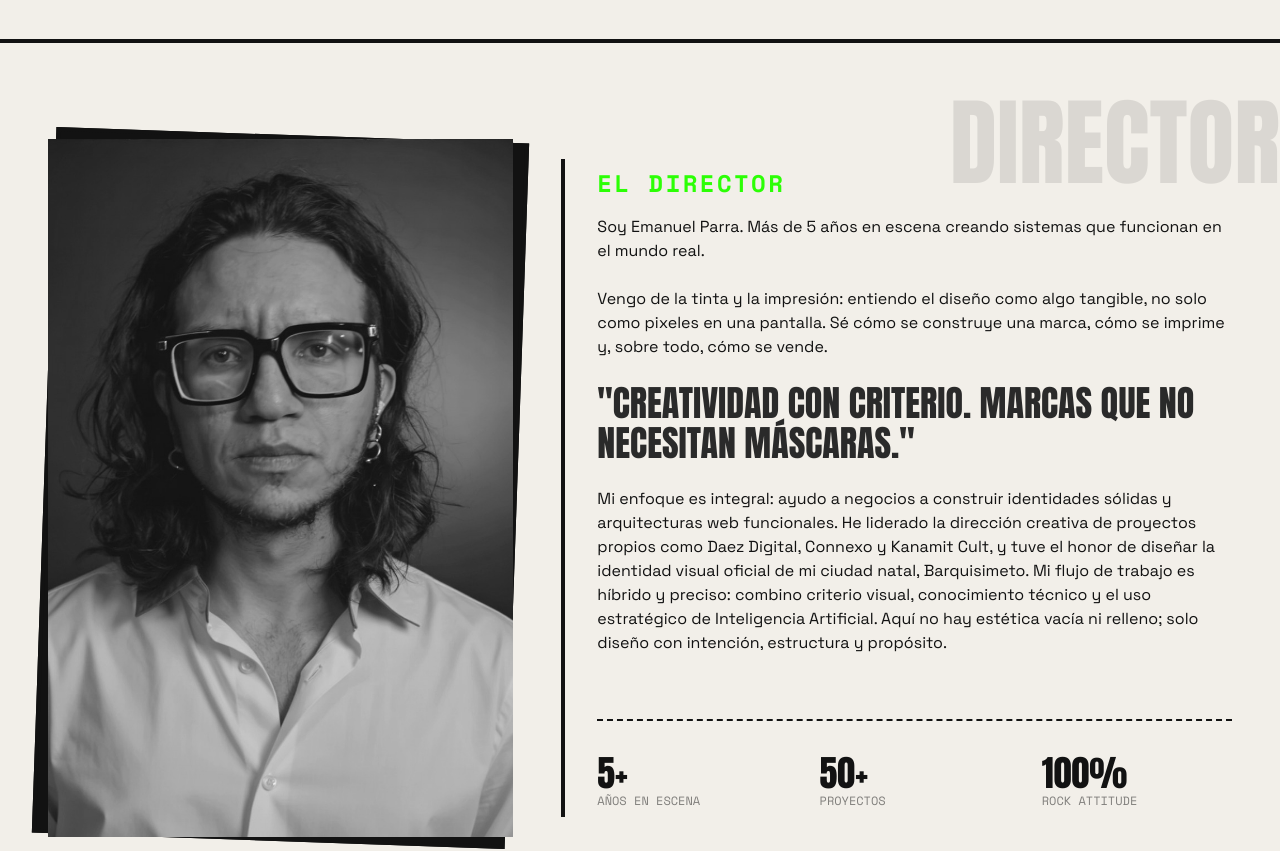
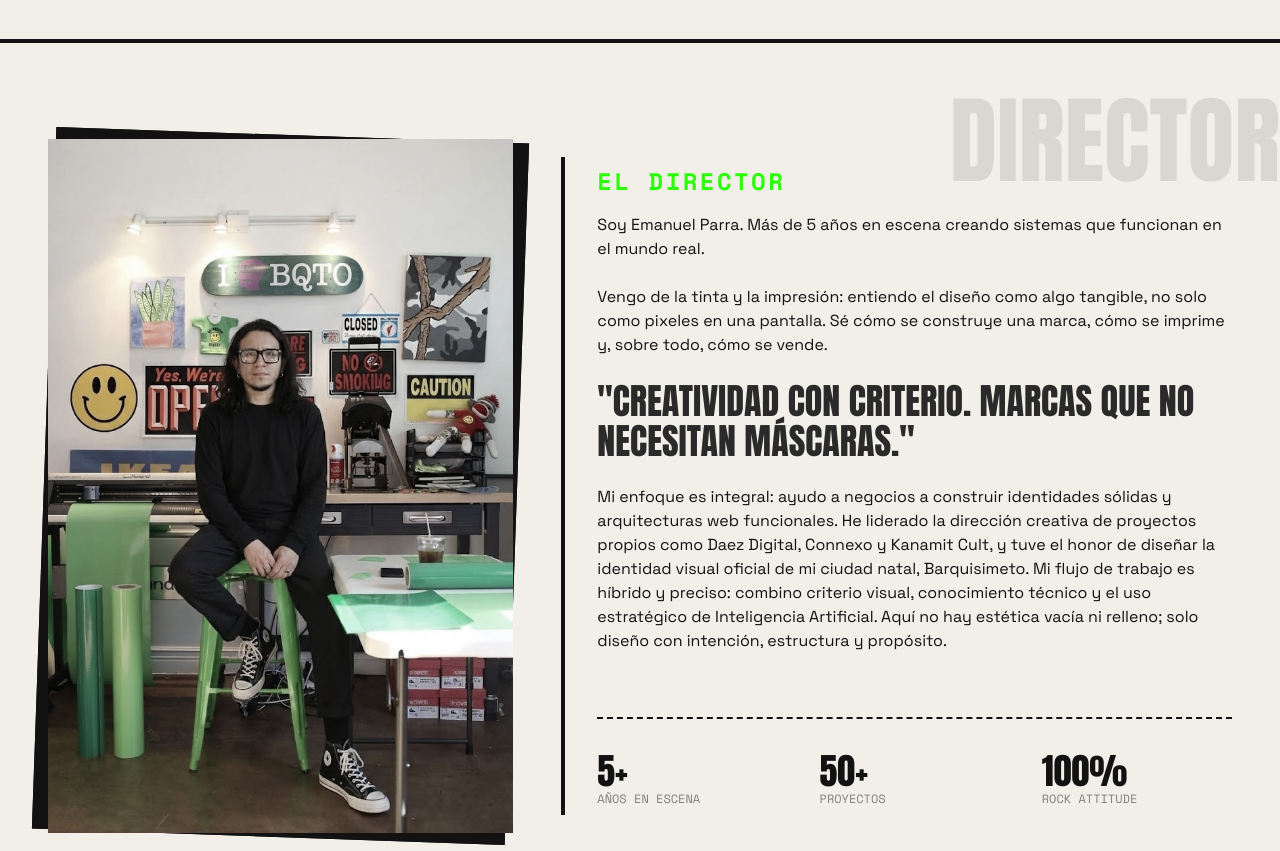
Before and after one commit to aiwass-studio/aiwass-studio, a React (Vite) app: page / in a window 1280 px wide. Shown: the part 5180-6031 px from the top of the page. Built offline with nearby package versions, Linux system fonts and the light colour scheme; no server answers.

Commit message:
Update Director image and style

```diff
--- a/components/About.tsx
+++ b/components/About.tsx
@@ -37,9 +37,9 @@ const About: React.FC<AboutProps> = ({ language }) => {
             <div className="absolute inset-[-4px] border-4 border-daez-ink bg-daez-ink rotate-2 z-0"></div>
             <div className="relative overflow-hidden bg-[#2CFF05]">
               <img
-                src="/assets/director.png"
+                src="/assets/director.jpg"
                 alt="Emanuel Parra"
-                className="relative z-10 w-full object-cover grayscale contrast-110 shadow-xl transition-all duration-300 group-hover:mix-blend-multiply"
+                className="relative z-10 w-full object-cover grayscale-[0.5] contrast-110 shadow-xl transition-all duration-300 group-hover:mix-blend-multiply"
               />
               <div className="absolute inset-0 z-20 bg-[#290245] mix-blend-lighten opacity-0 group-hover:opacity-100 transition-opacity duration-300 pointer-events-none"></div>
             </div>
```
Also changed, not shown: public/assets/director.jpg (added).
